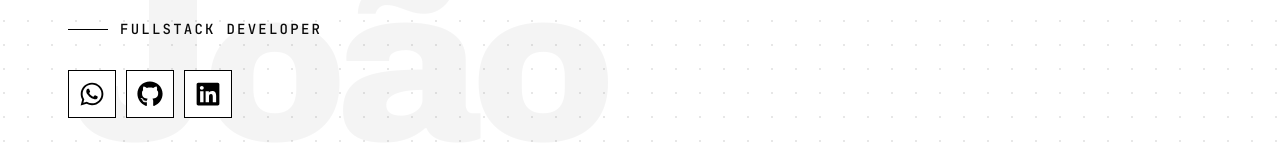
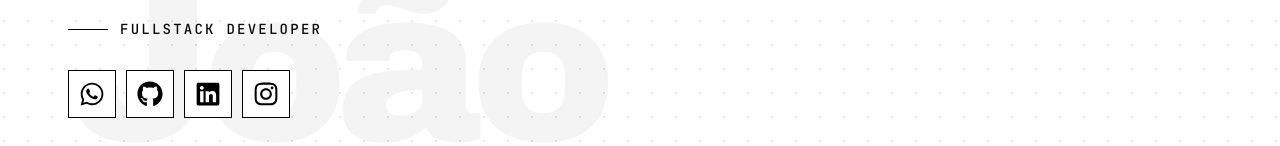
Before and after one commit to JoaoZ14/joaoz14.github.io, a React (Create React App) app: page / in a window 1280 px wide. Shown: the part 372-518 px from the top of the page. Built offline with nearby package versions, Linux system fonts and the light colour scheme.

Commit message:
novo portfolio

```diff
--- a/src/Pages/LandingPage.js
+++ b/src/Pages/LandingPage.js
@@ -17,6 +17,7 @@ import {
   FaCssIcon,
   FaGithubIcon,
   FaHtmlIcon,
+  FaInstagramIcon,
   FaJavaIcon,
   FaJsIcon,
   FaLinkedinIcon,
@@ -2076,6 +2077,15 @@ const LandingPage = () => {
               >
                 <FaLinkedinIcon />
               </a>
+
+              <a
+                href="https://www.instagram.com/_possidonioj/"
+                target="_blank"
+                rel="noreferrer"
+                aria-label="Instagram"
+              >
+                <FaInstagramIcon />
+              </a>
             </DivIcons>
 
             <ButtonCVContainer ref={dropdownRef}>
@@ -2388,6 +2398,17 @@ const LandingPage = () => {
                   <FaGithubIcon /> /JoaoZ14
                 </a>
               </ContactItem>
+
+              <ContactItem>
+                <h3>{t("contact.instagram")}</h3>
+                <a
+                  href="https://www.instagram.com/_possidonioj/"
+                  target="_blank"
+                  rel="noopener noreferrer"
+                >
+                  <FaInstagramIcon /> @_possidonioj
+                </a>
+              </ContactItem>
             </ContactInfo>
           </ContactWrapper>
         </ContactSection>
--- a/src/components/Footer.js
+++ b/src/components/Footer.js
@@ -2,7 +2,7 @@ import React from "react";
 import styled from "styled-components";
 import { useTranslation } from "react-i18next";
 import { FiArrowRight, FiArrowUp } from "react-icons/fi";
-import { FaGithub, FaLinkedin } from "react-icons/fa";
+import { FaGithub, FaInstagram, FaLinkedin } from "react-icons/fa";
 import { FaWhatsapp } from "react-icons/fa6";
 
 const FooterWrap = styled.footer`
@@ -382,6 +382,13 @@ const Footer = () => {
               >
                 <FaWhatsapp aria-hidden="true" /> WhatsApp
               </a>
+              <a
+                href="https://www.instagram.com/_possidonioj/"
+                target="_blank"
+                rel="noreferrer"
+              >
+                <FaInstagram aria-hidden="true" /> Instagram
+              </a>
             </LinkList>
           </Col>
 
--- a/src/components/Icons.js
+++ b/src/components/Icons.js
@@ -1,6 +1,7 @@
 import { FaWhatsapp } from "react-icons/fa6";
 import {
   FaGithub,
+  FaInstagram,
   FaLinkedin,
   FaReact,
   FaJs,
@@ -26,6 +27,11 @@ export const FaGithubIcon = styled(FaGithub)`
 `;
 
 export const FaLinkedinIcon = styled(FaLinkedin)`
+  color: var(--ink);
+  font-size: 26px;
+`;
+
+export const FaInstagramIcon = styled(FaInstagram)`
   color: var(--ink);
   font-size: 26px;
 `;
--- a/src/locales/en/translation.json
+++ b/src/locales/en/translation.json
@@ -28,7 +28,8 @@
     "email": "Email",
     "whatsapp": "WhatsApp",
     "linkedin": "LinkedIn",
-    "github": "GitHub"
+    "github": "GitHub",
+    "instagram": "Instagram"
   },
   "footer": {
     "ctaKicker": "Let's work together",
--- a/src/locales/es/translation.json
+++ b/src/locales/es/translation.json
@@ -28,7 +28,8 @@
     "email": "Email",
     "whatsapp": "WhatsApp",
     "linkedin": "LinkedIn",
-    "github": "GitHub"
+    "github": "GitHub",
+    "instagram": "Instagram"
   },
   "footer": {
     "ctaKicker": "Trabajemos juntos",
--- a/src/locales/pt/translation.json
+++ b/src/locales/pt/translation.json
@@ -28,7 +28,8 @@
     "email": "Email",
     "whatsapp": "WhatsApp",
     "linkedin": "LinkedIn",
-    "github": "GitHub"
+    "github": "GitHub",
+    "instagram": "Instagram"
   },
   "footer": {
     "ctaKicker": "Vamos trabalhar juntos",
```
